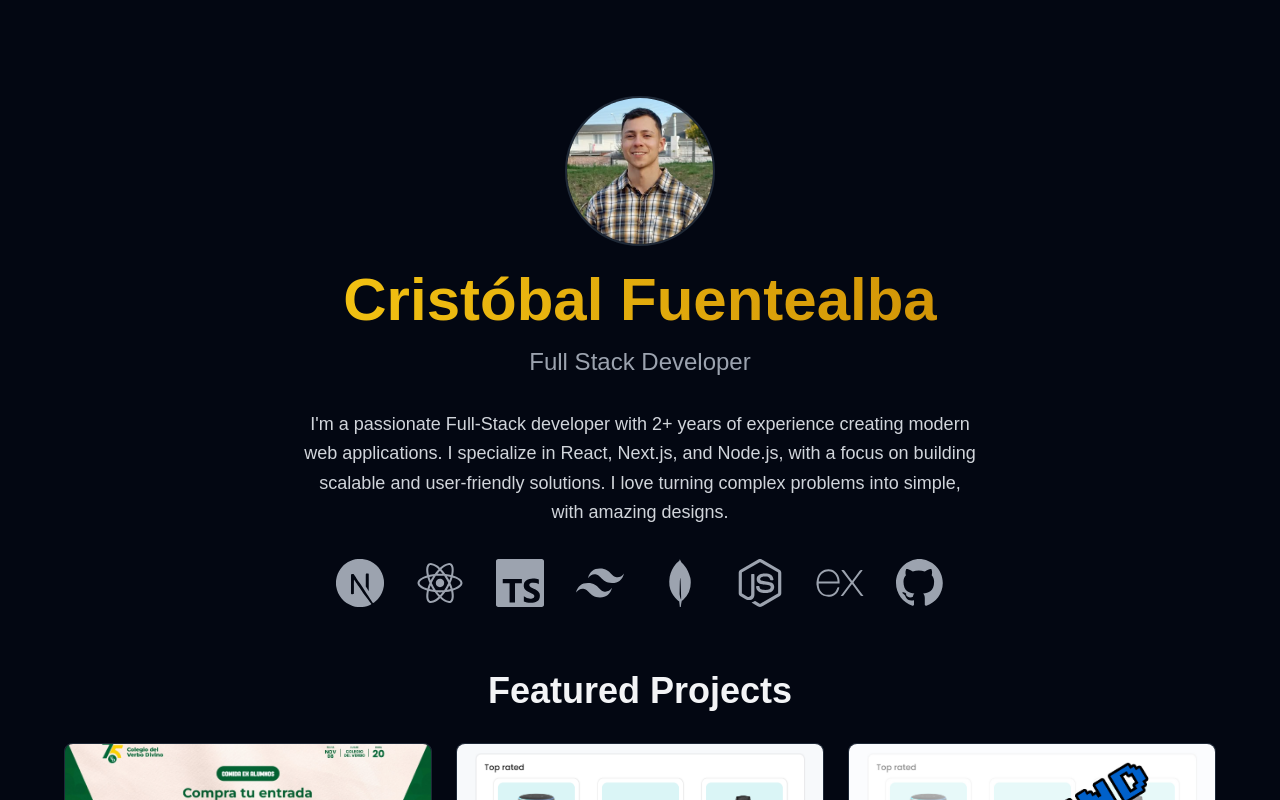
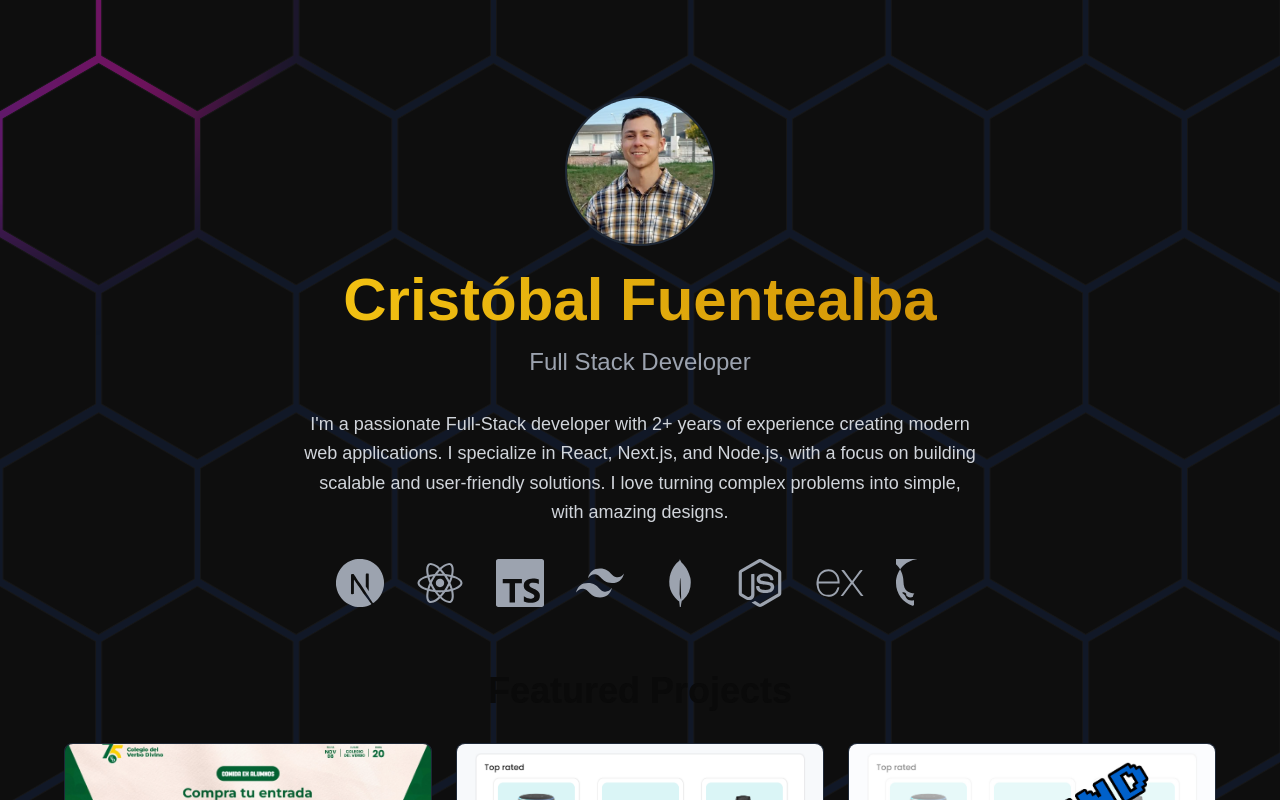
Before and after one commit to hetsiro/portfolio, a Next.js app: page / in a window 1280 px wide. Shown: the top 800 px of the page. Built offline with nearby package versions, Linux system fonts and the light colour scheme.

Commit message:
feat: add background effect

```diff
--- a/app/globals.css
+++ b/app/globals.css
@@ -4,6 +4,7 @@
 
 body {
   font-family: Arial, Helvetica, sans-serif;
+  overscroll-behavior-y: contain;
 }
 
 @layer utilities {
@@ -105,3 +106,55 @@ body {
     @apply bg-background text-foreground;
   }
 }
+
+/* .hexagon {
+  width: 64px;
+  height: 74px;
+  background: linear-gradient(to right, #18181b 50%, #27272a 50%);
+  clip-path: polygon(
+    50% 0%,
+    100% 25%,
+    100% 75%,
+    50% 100%,
+    0% 75%,
+    0% 25%
+  );
+  margin: 4px;
+  display: inline-block;
+} */
+
+.bg-grid {
+  background-image: url("/grid.svg");
+  background-repeat: repeat;
+}
+
+.animated-gradient-bg {
+  background: linear-gradient(
+    270deg,
+    #ff0080,
+    #7928ca,
+    #2af598,
+    #fecfef,
+    #ff0080
+  );
+  opacity: 50%;
+  filter: blur(50px);
+  transform: translate(-50%, -50%);
+  border-radius: 100%;
+  width: 30em;
+  height: 30em;
+  background-size: 400% 400%;
+  animation: gradientBG 15s ease infinite;
+}
+
+@keyframes gradientBG {
+  0% {
+    background-position: 0% 50%;
+  }
+  50% {
+    background-position: 100% 50%;
+  }
+  100% {
+    background-position: 0% 50%;
+  }
+}
--- a/app/page.tsx
+++ b/app/page.tsx
@@ -74,6 +74,10 @@ export default function Portfolio() {
   const [visibleSections, setVisibleSections] = useState(new Set());
   const observerRef = useRef<IntersectionObserver | null>(null);
 
+  // Referencias para los elementos DOM
+  const lightRef = useRef<HTMLDivElement | null>(null);
+  const containerRef = useRef<HTMLDivElement | null>(null);
+
   useEffect(() => {
     observerRef.current = new IntersectionObserver(
       (entries) => {
@@ -89,11 +93,32 @@ export default function Portfolio() {
     const sections = document.querySelectorAll("[data-animate]");
     sections.forEach((section) => observerRef.current?.observe(section));
 
-    return () => observerRef.current?.disconnect();
+    // Evento para mover la luz
+    const moveLight = (e: MouseEvent) => {
+      if (lightRef.current) {
+        lightRef.current.style.left = `${e.clientX}px`;
+        lightRef.current.style.top = `${e.clientY}px`;
+      }
+    };
+    const container = containerRef.current;
+    if (container) {
+      container.addEventListener("mousemove", moveLight as any);
+    }
+    return () => {
+      if (container) {
+        container.removeEventListener("mousemove", moveLight as any);
+      }
+      observerRef.current?.disconnect();
+    };
   }, []);
 
   return (
-    <div className="min-h-screen bg-gray-950 text-gray-100">
+    <div ref={containerRef} className="relative min-h-screen bg-gray-900">
+      <div ref={lightRef} className="fixed inset-0 animated-gradient-bg" />
+      <div className="absolute inset-0 bg-grid" />
+
+      {/* Todo el contenido con z-index positivo */}
+      <div className="relative z-10">
         {/* Hero/About Section */}
         <section className="container mx-auto px-4 pt-24">
           <div
@@ -247,7 +272,7 @@ export default function Portfolio() {
                     fill="currentColor"
                     onClick={() => handleClick("GitHub")}
                   >
-                  <path d="M12 0c-6.626 0-12 5.373-12 12 0 5.302 3.438 9.8 8.207 11.387.599.111.793-.261.793-.577v-2.234c-3.338.726-4.033-1.416-4.033-1.416-.546-1.387-1.333-1.756-1.333-1.756-1.089-.745.083-.729.083-.729 1.205.084 1.839 1.237 1.237 1.237 1.07 1.834 2.807 1.304 3.492.997.107-.775.418-1.305.762-1.604-2.665-.305-5.467-1.334-5.467-5.931 0-1.311.469-2.381 1.236-3.221-.124-.303-.535-1.524.117-3.176 0 0 1.008-.322 3.301 1.23.957-.266 1.983-.399 3.003-.404 1.02.005 2.047.138 3.006.404 2.291-1.552 3.297-1.23 3.297-1.23.653 1.653.242 2.874.118 3.176.77.84 1.235 1.911 1.235 3.221 0 4.609-2.807 5.624-5.479 5.921.43.372.823 1.102.823 2.222v3.293c0 .319.192.694.801.576 4.765-1.589 8.199-6.086 8.199-11.386 0-6.627-5.373-12-12-12z" />
+                    <path d="M12 0c-6.626 0-12 5.373-12 12 0 5.302 3.438 9.8 8.207 11.387.599.111.793-.261.793-.577v-2.234c-3.338.726-4.033-1.416-4.033-1.416-.546-1.387-1.333-1.756-1.333-1.756-1.089-.745.083-.729.083-.729 1.205.084 1.839 1.237 1.237 1.237 1.07 1.834 2.807 1.304 3.492.997.107-.775.418-1.305.762-1.604-2.665-.305-5.467-1.334-5.467-5.931 0-6.627-5.373-12-12-12z" />
                   </svg>
                 </div>
               </div>
@@ -275,7 +300,7 @@ export default function Portfolio() {
                   <Card
                     key={index}
                     className="bg-gray-900 border-gray-800 hover:border-gray-700 transition-all duration-300 hover:transform hover:scale-105 hover:shadow-xl hover:shadow-purple-500/10 cursor-pointer"
-                  onClick={() => window.open(project.demo, '_blank')}
+                    onClick={() => window.open(project.demo, "_blank")}
                   >
                     <CardHeader className="p-0">
                       <Image
@@ -307,7 +332,11 @@ export default function Portfolio() {
                         <Button
                           variant="outline"
                           size="sm"
-                        className={`border-gray-700 text-gray-300 hover:bg-gray-800 bg-transparent ${project.github === "disabled" ? "cursor-not-allowed" : "cursor-pointer"}`}
+                          className={`border-gray-700 text-gray-300 hover:bg-gray-800 bg-transparent ${
+                            project.github === "disabled"
+                              ? "cursor-not-allowed"
+                              : "cursor-pointer"
+                          }`}
                           asChild
                           onClick={(e) => e.stopPropagation()}
                         >
@@ -348,7 +377,7 @@ export default function Portfolio() {
             }`}
           >
             <div className="max-w-2xl mx-auto text-center">
-            <h2 className="text-3xl md:text-4xl font-bold mb-6">
+              <h2 className="text-3xl md:text-4xl font-bold mb-6 text-gray-400">
                 Let's Work Together
               </h2>
               <p className="text-lg text-gray-400 mb-8">
@@ -412,5 +441,6 @@ export default function Portfolio() {
           </div>
         </footer>
       </div>
+    </div>
   );
 }
```
Also changed, not shown: public/grid.svg (added). Lines whose indentation alone changed are shown as unchanged.
